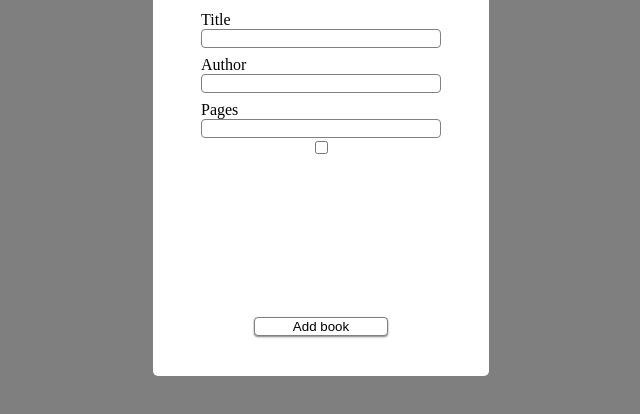
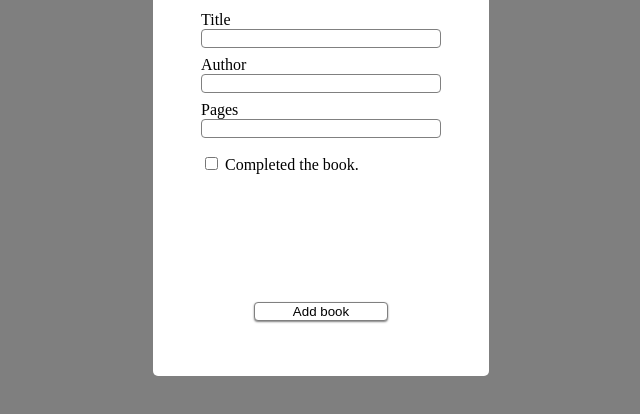
Before and after one commit to martenmatrix/book-library, a plain HTML site: page index.html in a window 1280 px wide. Shown: the part 256-670 px from the top of the page, without its empty margins (319-959 px from the left). Drawn offline with Linux system fonts and the light colour scheme.

Commit message:
Add checkbox to mark the book as complete

```diff
--- a/index.html
+++ b/index.html
@@ -22,13 +22,16 @@
 
         <label for="input-book-pages">Pages</label>
         <input id="input-book-pages" type="number" required/>
-
-        <input type="checkbox" id="scales" name="scales">
+        <div id="checkbox">
+            <input type="checkbox" id="read"/>
+            <label for="read">Completed the book.</label>
+        </div>
 
         <input type="submit" value="Add book">
         </form>
     </div>
 
+    <!--In this section, the created books will appear.-->
     <div id="books">
     </div>
 </body>
--- a/style.css
+++ b/style.css
@@ -99,6 +99,7 @@ textarea:focus, input:focus{
     border-radius: 4px;
 }
 
+/*Add book button*/
 .book-input input[type="submit"] {
     border: solid 1px grey;
     border-radius: 4px;
@@ -106,7 +107,7 @@ textarea:focus, input:focus{
 
     display: block;
     margin: 0 auto;
-    margin-top: 10rem;
+    margin-top: 8rem;
 
     width: 10em;
     box-shadow: 0 1px 2px 0 rgba(0,0,0,0.5);
@@ -136,3 +137,8 @@ textarea:focus, input:focus{
 #close-button:hover {
     opacity: 1;
 }
+
+#checkbox {
+    display: inline;
+    margin-top: 1em
+}
```
